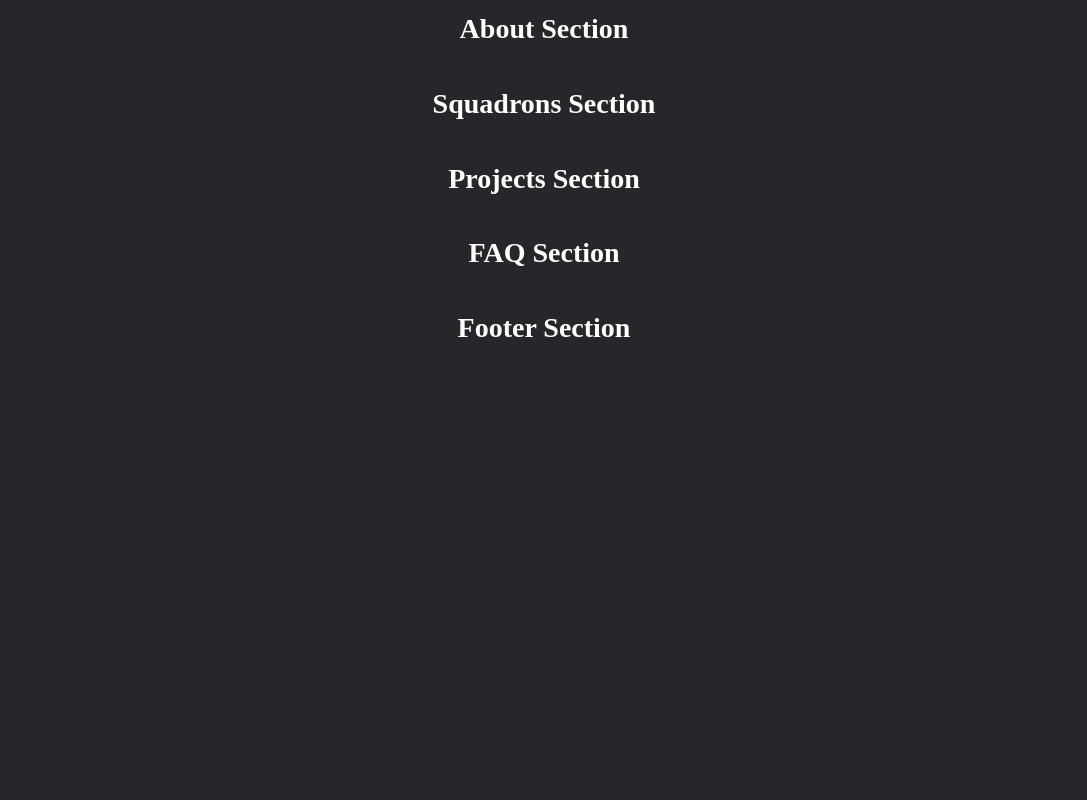
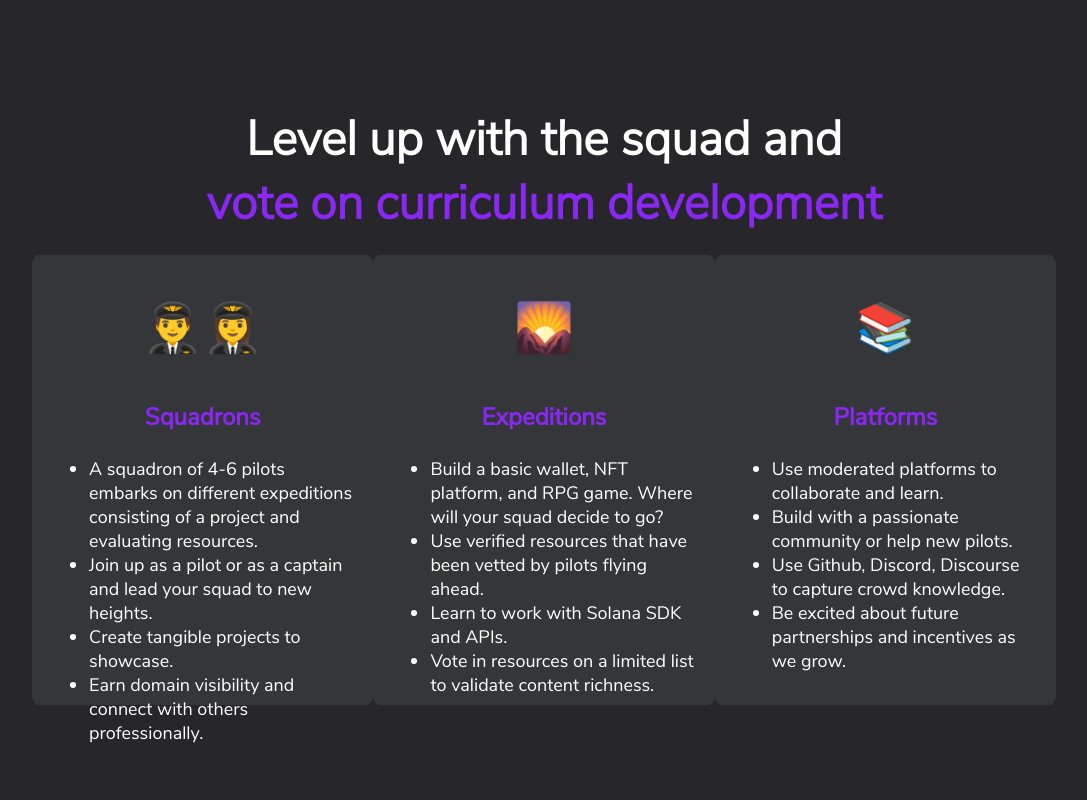
Before and after one commit to icarus-initiative/organization_website, a Next.js app: page / in a window 1280 px wide. Shown: the part 540-1340 px from the top of the page, without its empty margins (96-1183 px from the left). Before the commit the page ends 915 px from the top, so only its background shows below. Built offline with nearby package versions, Linux system fonts and the light colour scheme.

Commit message:
Add About section

```diff
--- a/src/About.js
+++ b/src/About.js
@@ -1,12 +1,111 @@
 import styled from 'styled-components';
 import Wrapper from './Wrapper';
 
-const H1 = styled.h1``;
+const Section = styled.section`
+  margin: 15rem auto;
+  width: 80%;
+`;
+const Hook = styled.div`
+  line-height: 0.5;
+`;
+const H1 = styled.h1`
+  font-size: 4.8rem;
+  font-family: var(--nunitoL);
+`;
+const H2 = styled.h1`
+  font-size: 4.8rem;
+  color: var(--purple);
+  font-family: var(--nunitoL);
+`;
+const Cards = styled.div`
+  display: flex;
+  justify-content: space-around;
+  align-content: center;
+`;
+const Card = styled.div`
+  background: var(--grayL);
+  width: 450px;
+  height: 450px;
+  border-radius: 2%;
+  text-align: center;
+  vertical-align: middle;
+  align-self: center;
+`;
+const CardIcon = styled.h1`
+  font-size: 4.8rem;
+`;
+const CardTitle = styled.h3`
+  font-size: 2.4rem;
+  color: var(--purple);
+`;
+const CardDescription = styled.ul`
+  margin: 0 auto;
+  width: 90%;
+  text-align: left;
+`;
 
 export default function About() {
   return (
     <Wrapper>
-      <H1>About Section</H1>
+      <Section>
+        <Hook>
+          <H1>Level up with the squad and</H1>
+          <H2>vote on curriculum development</H2>
+        </Hook>
+        <Cards>
+          <Card>
+            <CardIcon>👨‍✈️👩‍✈️</CardIcon>
+            <CardTitle>Squadrons</CardTitle>
+            <CardDescription>
+              <li>
+                A squadron of 4-6 pilots embarks on different expeditions
+                consisting of a project and evaluating resources.
+              </li>
+              <li>
+                Join up as a pilot or as a captain and lead your squad to new
+                heights.
+              </li>
+              <li>Create tangible projects to showcase.</li>
+              <li>
+                Earn domain visibility and connect with others professionally.
+              </li>
+            </CardDescription>
+          </Card>
+          <Card>
+            <CardIcon>🌄</CardIcon>
+            <CardTitle>Expeditions</CardTitle>
+            <CardDescription>
+              <li>
+                Build a basic wallet, NFT platform, and RPG game. Where will
+                your squad decide to go?
+              </li>
+              <li>
+                Use verified resources that have been vetted by pilots flying
+                ahead.
+              </li>
+              <li>Learn to work with Solana SDK and APIs.</li>
+              <li>
+                Vote in resources on a limited list to validate content
+                richness.
+              </li>
+            </CardDescription>
+          </Card>
+          <Card>
+            <CardIcon>📚</CardIcon>
+            <CardTitle>Platforms</CardTitle>
+            <CardDescription>
+              <li>Use moderated platforms to collaborate and learn.</li>
+              <li>Build with a passionate community or help new pilots.</li>
+              <li>
+                Use Github, Discord, Discourse to capture crowd knowledge.
+              </li>
+              <li>
+                Be excited about future partnerships and incentives as we grow.
+              </li>
+            </CardDescription>
+          </Card>
+        </Cards>
+      </Section>
     </Wrapper>
   );
 }
--- a/src/Wrapper.js
+++ b/src/Wrapper.js
@@ -23,12 +23,15 @@ const GlobalStyles = createGlobalStyle`
     font-display: swap;
   }
   html {
-    --grey: #26262b;
-    --gray: var(--grey);
+    --grayL: #35363a;
+    --grayM: #2c2d30;
+    --grayD: #26262b;
     --white: #ffffff;
+    --purple:#8a27f3;
+    --teal: #02a9f8;
     --pageFontColor: var(--white);
-    box-sizing: border-box;
-    font-size: 62.5%;
+      box-sizing: border-box;
+      font-size: 62.5%;
     --nunitoL: "NunitoSans-Light", sans-serif;
     --nunitoR: "NunitoSans-Regular", sans-serif;
     --nunitoB: "NunitoSans-Bold", sans-serif;
@@ -37,12 +40,12 @@ const GlobalStyles = createGlobalStyle`
     box-sizing: inherit;
   }
   body {
-    background: var(--grey);
+    background: var(--grayD);
     color: var(--pageFontColor);
+    font-family: var(--nunitoR);
     padding: 0;
     margin: 0;
-    font-size: 1.6rem;
-    line-height:2;
+    font-size: 1.8rem;
   }
   h1 { font-size: 2.8rem; }
   h2 { font-size: 2.4rem; }
```
